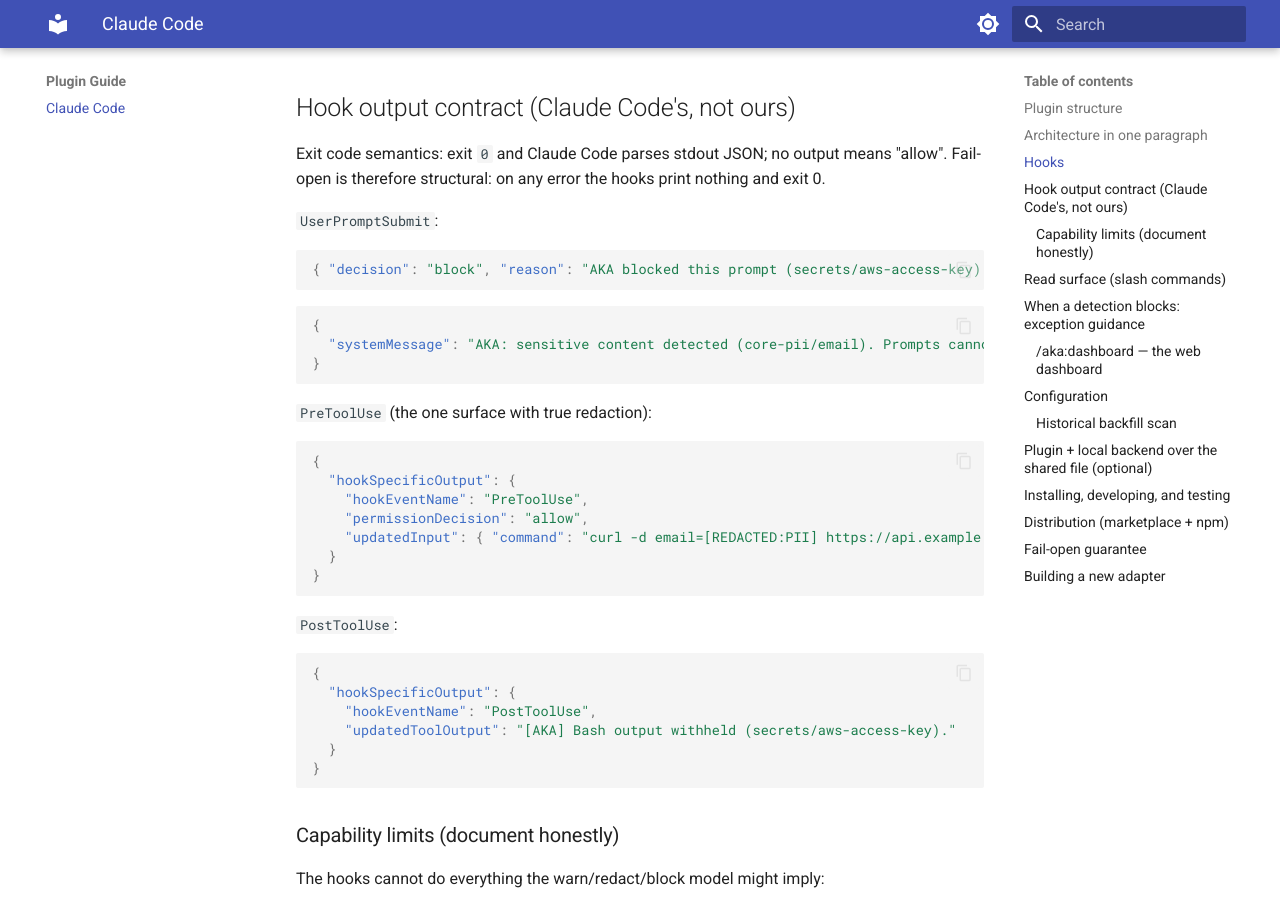
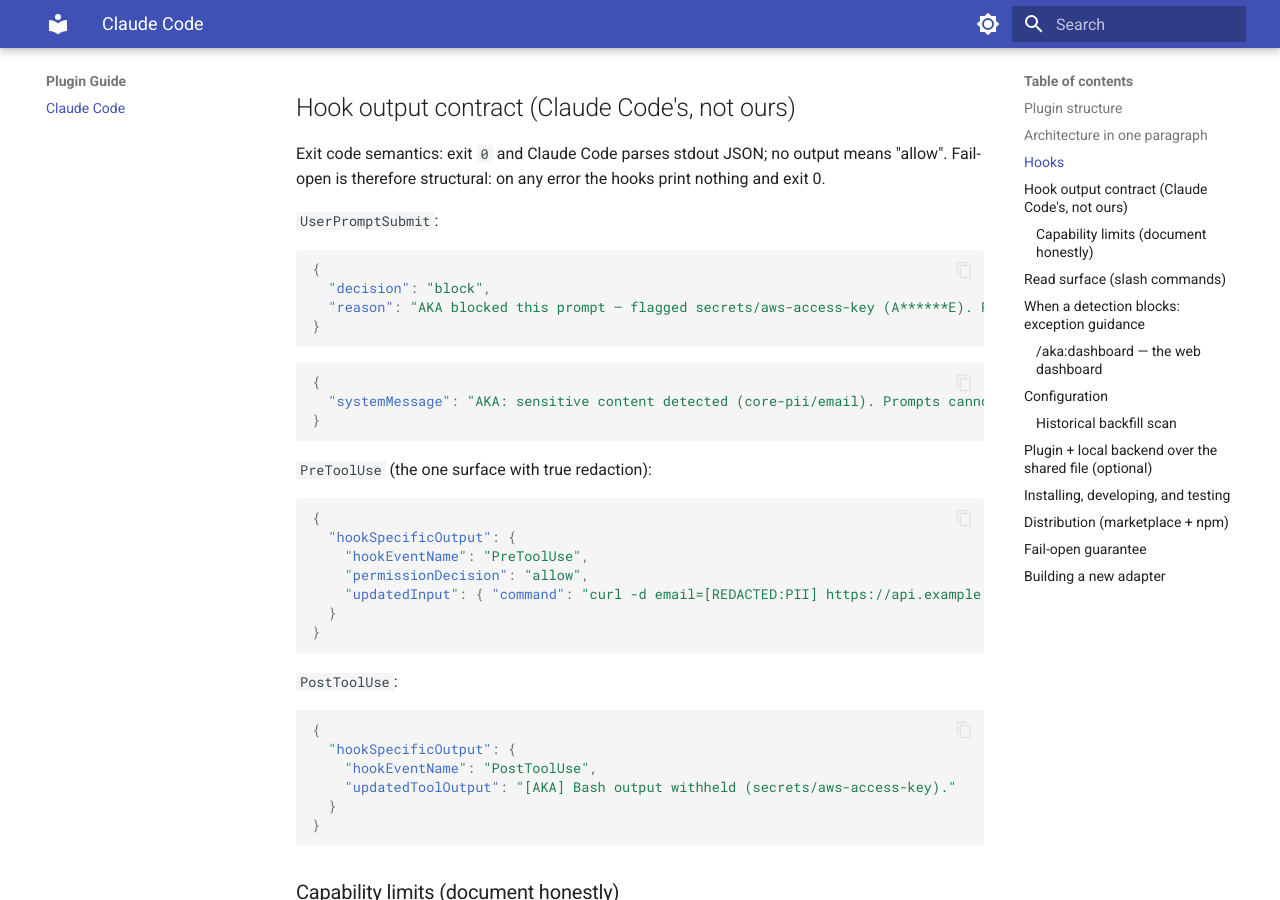
Before and after one commit to akasecurity/ai-tc-docs, an MkDocs documentation site: the page built from docs/plugin/claude-code.md, in a window 1280 px wide and 900 px high, scrolled down 1968 px. Built offline with MkDocs 1.6.1 and Material for MkDocs 9.7.7, drawn with Linux system fonts in a browser that asks for light colours; some of the changed text lies outside the part shown.

Commit message:
fix(plugin): guidance preview from the ledger ref, docs corrections per review
- blockMessage/exceptionPointer consume BlockedDetectionRef: the masked
  preview and the approve reference come from the SAME ledger row, so they
  can never describe different values; hooks no longer touch rawMatch and
  the detections devDep is gone
- docs: masked previews now match maskMatch output (A******E), canonical
  rule id, and the stale single-line block-message examples replaced with
  the new multi-line shape
- render.ts: note that 'exceptions' dispatches upstream of runQuery

````diff
--- a/docs/plugin/claude-code.md
+++ b/docs/plugin/claude-code.md
@@ -62,7 +62,10 @@ Exit code semantics: exit `0` and Claude Code parses stdout JSON; no output mean
 `UserPromptSubmit`:
 
 ```json
-{ "decision": "block", "reason": "AKA blocked this prompt (secrets/aws-access-key). ..." }
+{
+  "decision": "block",
+  "reason": "AKA blocked this prompt — flagged secrets/aws-access-key (A******E). Remove the flagged content and resubmit.\nIf this is intentional and you accept the risk, grant an exception:\n  aka exception approve 3f2a91       (asks for scope + reason, then resubmit)\nMore: aka exception --help"
+}
 ```
 
 ```json
@@ -123,13 +126,13 @@ Findings persist locally to a SQLite store at `~/.aka/data/aka.db`, so the plugi
 A block (or redact) message now guides the user toward the sanctioned escape hatch instead of a dead end. Removing the flagged content remains the primary recommendation; when the block is intentional (say, a temporary credential the user will rotate), the message includes a copy-paste-complete command:
 
 ```
-AKA blocked this prompt — flagged aws-access-key-id (AKIA******Q). Remove the flagged content and resubmit.
+AKA blocked this prompt — flagged secrets/aws-access-key (A******E). Remove the flagged content and resubmit.
 If this is intentional and you accept the risk, grant an exception:
   aka exception approve 3f2a91       (asks for scope + reason, then resubmit)
 More: aka exception --help
 ```
 
-The reference (`3f2a91`) points at a short-lived, fingerprint-only record of what was blocked, so `aka exception approve` can create the grant without the user ever retyping the secret. The approved value itself is never stored — only a keyed fingerprint and a masked preview. See [Detection exceptions](../cli/exceptions.md) for the full walkthrough.
+The masked preview reveals only the first and last character of the detected value (`A******E`), and the reference (`3f2a91`) points at a short-lived, fingerprint-only record of what was blocked, so `aka exception approve` can create the grant without the user ever retyping the secret. The approved value itself is never stored — only a keyed fingerprint and a masked preview. See [Detection exceptions](../cli/exceptions.md) for the full walkthrough.
 
 The raw matched secret is **never** stored or shown — only a masked form. All are read-only; they never mutate the database. They also work directly:
 
@@ -271,7 +274,7 @@ Hooks are also testable without Claude Code:
 
 ```bash
 echo '{"prompt":"key AKIAIOSFODNN7EXAMPLE"}' | node apps/plugin-claude-code/scripts/user-prompt-submit.js
-# → {"decision":"block","reason":"AKA blocked this prompt (secrets/aws-access-key). ..."}
+# → {"decision":"block","reason":"AKA blocked this prompt — flagged secrets/aws-access-key (A******E). Remove the flagged content and resubmit.\n..."}
 
 echo 'not json' | node apps/plugin-claude-code/scripts/user-prompt-submit.js
 # → no output, exit 0 (fail-open)
````
